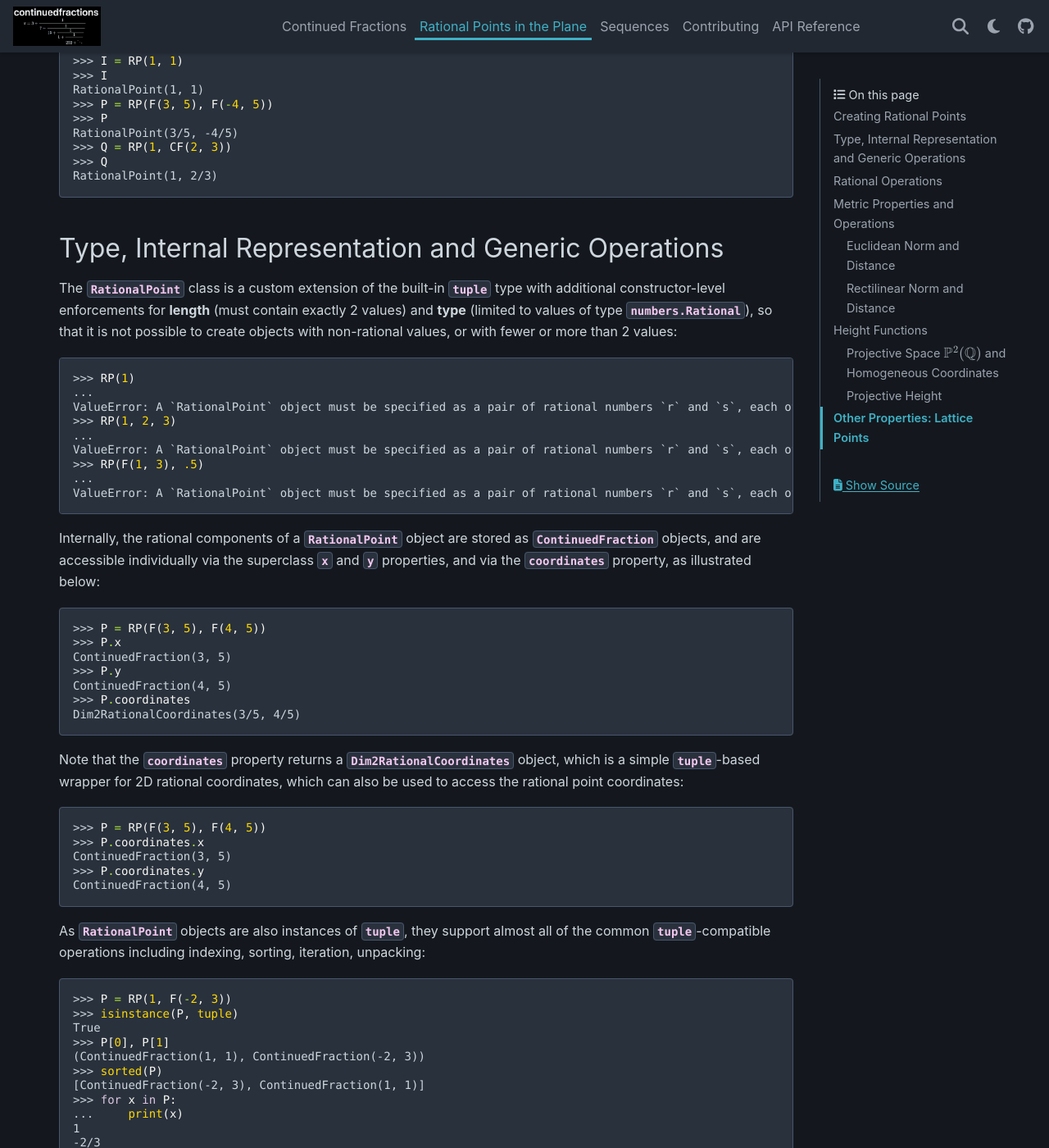
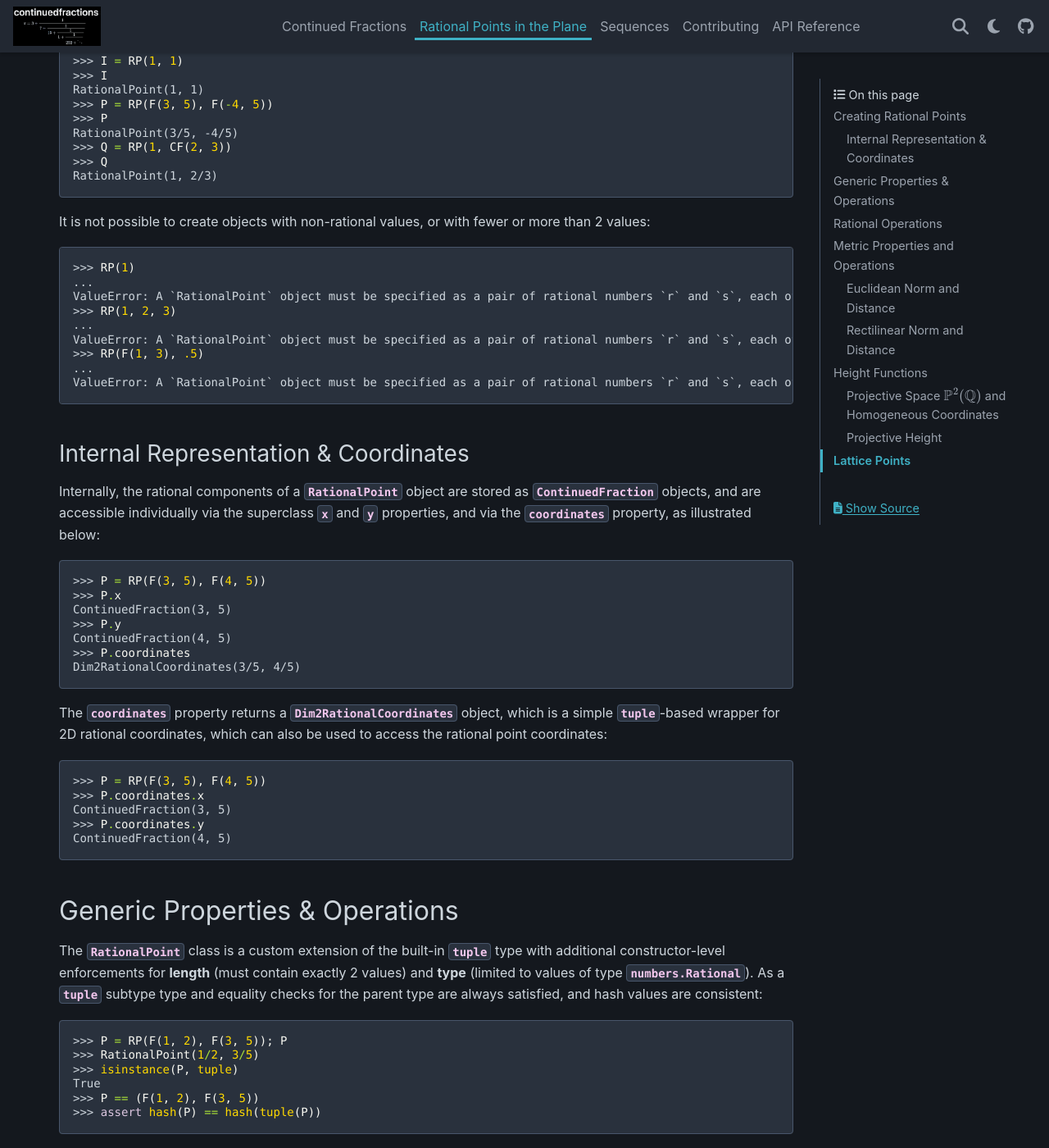
Before and after one commit to sr-murthy/continuedfractions, a Sphinx documentation site: the page built from docs/sources/rational-points.rst, in a window 1280 px wide and 1400 px high, scrolled down 878 px. Shown: the whole window at 82% size. Built offline with Sphinx 7.4.7 and the PyData theme 0.15.4, drawn with Linux system fonts in a browser that asks for light colours; nearby versions of some CDN libraries; some of the changed text lies outside the part shown.

Commit message:
docs: tweaks in docstrings and Sphinx docs

```diff
--- a/docs/sources/rational-points.rst
+++ b/docs/sources/rational-points.rst
@@ -41,12 +41,7 @@ Some examples are given below:
    >>> Q
    RationalPoint(1, 2/3)
 
-.. _rational-points.type-and-internal-rep:
-
-Type, Internal Representation and Generic Operations
-----------------------------------------------------
-
-The :py:class:`~continuedfractions.rational_points.RationalPoint` class is a custom extension of the built-in :py:class:`tuple` type with additional constructor-level enforcements for **length** (must contain exactly 2 values) and **type** (limited to values of type :py:class:`numbers.Rational`), so that it is not possible to create objects with non-rational values, or with fewer or more than 2 values:
+It is not possible to create objects with non-rational values, or with fewer or more than 2 values:
 
 .. code:: python
 
@@ -60,6 +55,11 @@ The :py:class:`~continuedfractions.rational_points.RationalPoint` class is a cus
    ...
    ValueError: A `RationalPoint` object must be specified as a pair of rational numbers `r` and `s`, each of type either integer (`int`), or fraction (`Fraction` or `ContinuedFraction`).
 
+.. _rational-points.internal-rep-and-coordinates:
+
+Internal Representation & Coordinates
+~~~~~~~~~~~~~~~~~~~~~~~~~~~~~~~~~~~~~
+
 Internally, the rational components of a :py:class:`~continuedfractions.rational_points.RationalPoint` object are stored as :py:class:`~continuedfractions.continuedfraction.ContinuedFraction` objects, and are accessible individually via the superclass :py:attr:`~continuedfractions.rational_points.Dim2RationalCoordinates.x` and :py:attr:`~continuedfractions.rational_points.Dim2RationalCoordinates.y` properties, and via the :py:attr:`~continuedfractions.rational_points.RationalPoint.coordinates` property, as illustrated below:
 
 .. code:: python
@@ -72,7 +72,7 @@ Internally, the rational components of a :py:class:`~continuedfractions.rational
    >>> P.coordinates
    Dim2RationalCoordinates(3/5, 4/5)
 
-Note that the :py:attr:`~continuedfractions.rational_points.RationalPoint.coordinates` property returns a :py:class:`~continuedfractions.rational_points.Dim2RationalCoordinates` object, which is a simple :py:class:`tuple`-based wrapper for 2D rational coordinates, which can also be used to access the rational point coordinates:
+The :py:attr:`~continuedfractions.rational_points.RationalPoint.coordinates` property returns a :py:class:`~continuedfractions.rational_points.Dim2RationalCoordinates` object, which is a simple :py:class:`tuple`-based wrapper for 2D rational coordinates, which can also be used to access the rational point coordinates:
 
 .. code:: python
 
@@ -82,7 +82,23 @@ Note that the :py:attr:`~continuedfractions.rational_points.RationalPoint.coordi
    >>> P.coordinates.y
    ContinuedFraction(4, 5)
 
-As :py:class:`~continuedfractions.rational_points.RationalPoint` objects are also instances of :py:class:`tuple`, they support almost all of the common :py:class:`tuple`-compatible operations including indexing, sorting, iteration, unpacking:
+.. _rational-points.generic-ops:
+
+Generic Properties & Operations
+-------------------------------
+
+The :py:class:`~continuedfractions.rational_points.RationalPoint` class is a custom extension of the built-in :py:class:`tuple` type with additional constructor-level enforcements for **length** (must contain exactly 2 values) and **type** (limited to values of type :py:class:`numbers.Rational`). As a :py:class:`tuple` subtype type and equality checks for the parent type are always satisfied, and hash values are consistent:
+
+.. code:: python
+
+   >>> P = RP(F(1, 2), F(3, 5)); P
+   >>> RationalPoint(1/2, 3/5)
+   >>> isinstance(P, tuple)
+   True
+   >>> P == (F(1, 2), F(3, 5))
+   >>> assert hash(P) == hash(tuple(P))
+
+Almost all of the common :py:class:`tuple`-compatible operations are supported, including indexing, sorting, iteration, unpacking:
 
 .. code:: python
 
@@ -371,10 +387,10 @@ Some examples are given below:
 
 .. _rational-points.other-props:
 
-Other Properties: Lattice Points
---------------------------------
+Lattice Points
+--------------
 
-There is no specific subclass for lattice points (rational points with integer coordinates) but the :py:meth:`~continuedfractions.rational_points.RationalPoint.is_lattice_point` method does provide a way to filter for these:
+Lattice points, which form an Abelian subgroup of the rational points, are not directly supported by a specific subclass, but the :py:meth:`~continuedfractions.rational_points.RationalPoint.is_lattice_point` method does provide a way to filter for these:
 
 .. code:: python
 
```
Also changed, not shown: other parts of docs/sources/rational-points.rst (+1 -1 lines), 1 other file.
